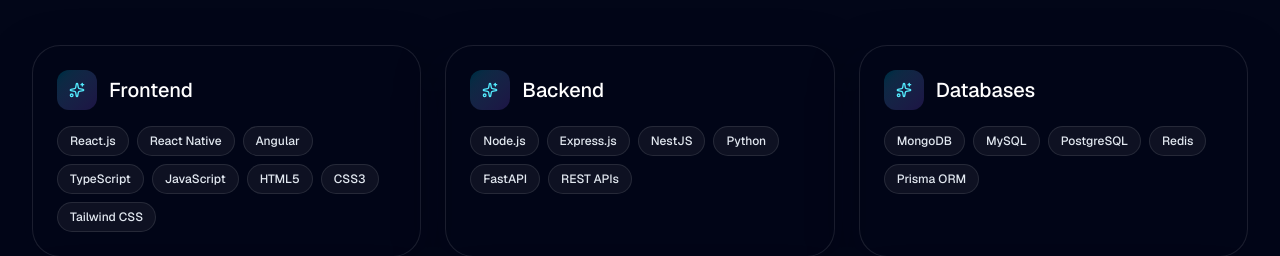
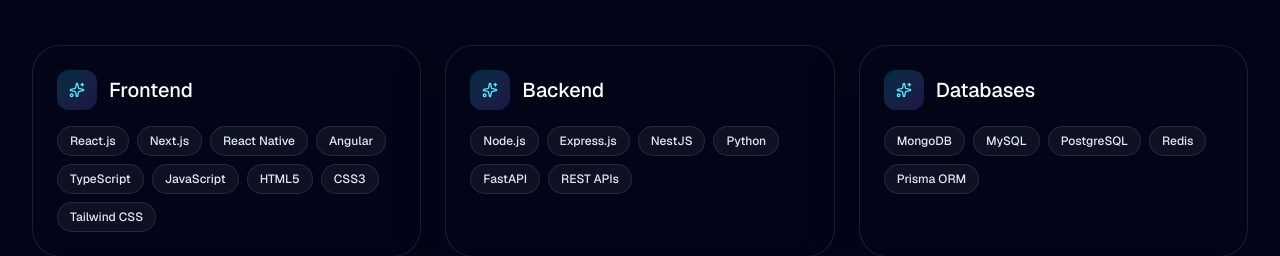
Before and after one commit to MK-theertha/theertha-dev, a Next.js app: page / in a window 1280 px wide. Shown: the part 1824-2080 px from the top of the page. Built offline with nearby package versions, Linux system fonts and the light colour scheme.

Commit message:
update: next js version change

```diff
--- a/data/resume.ts
+++ b/data/resume.ts
@@ -111,7 +111,7 @@
     },
   ],
   skills: [
-    { title: "Frontend", items: ["React.js", "React Native", "Angular", "TypeScript", "JavaScript", "HTML5", "CSS3", "Tailwind CSS"] },
+    { title: "Frontend", items: ["React.js", "Next.js", "React Native", "Angular", "TypeScript", "JavaScript", "HTML5", "CSS3", "Tailwind CSS"] },
     { title: "Backend", items: ["Node.js", "Express.js", "NestJS", "Python", "FastAPI", "REST APIs"] },
     { title: "Databases", items: ["MongoDB", "MySQL", "PostgreSQL", "Redis", "Prisma ORM"] },
     { title: "Testing & Tools", items: ["Jest", "Git", "Figma", "Technical Documentation"] },
--- a/package.json
+++ b/package.json
@@ -17,7 +17,7 @@
     "clsx": "^2.1.1",
     "framer-motion": "^12.43.0",
     "lucide-react": "^1.28.0",
-    "next": "^15.4.7",
+    "next": "^15.5.24",
     "react": "19.2.4",
     "react-dom": "19.2.4",
     "react-hook-form": "^7.84.0",
```
Also changed, not shown: 1 other file (tests, documents, lock files or other folders).
